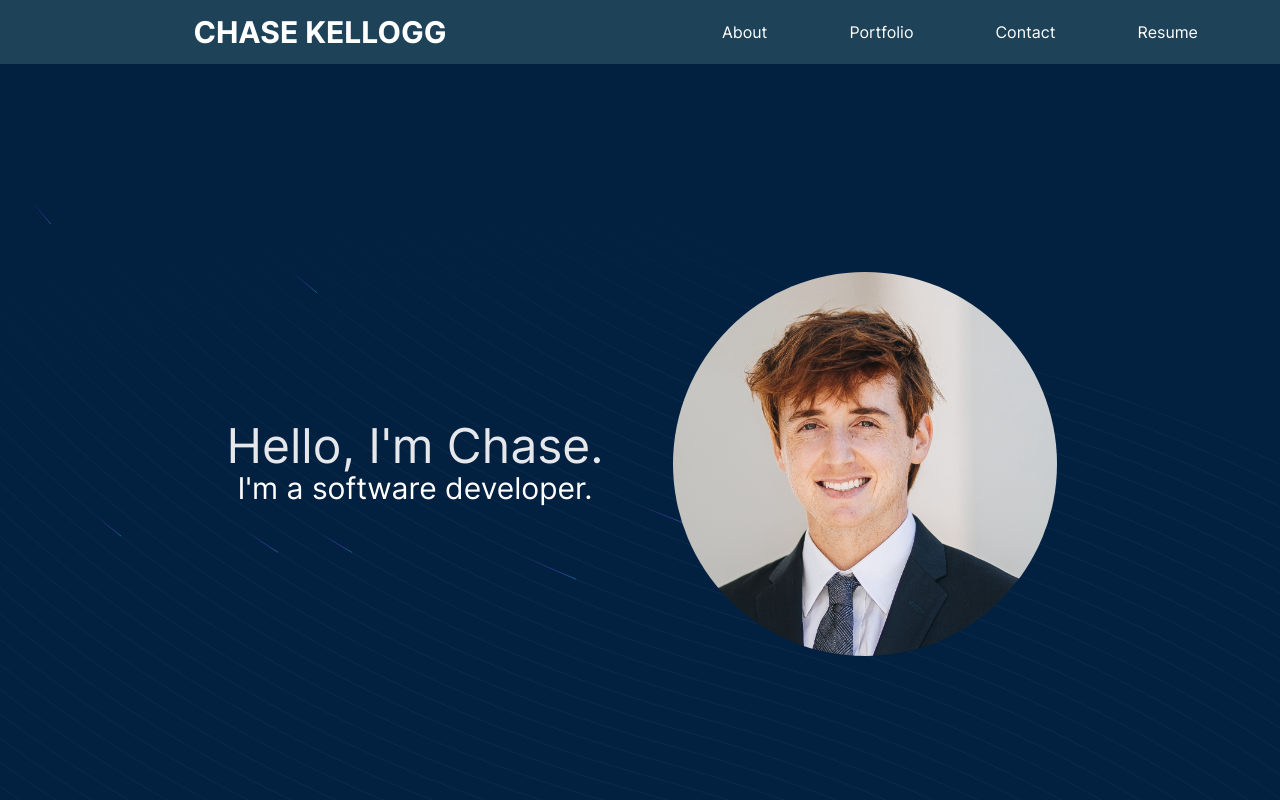
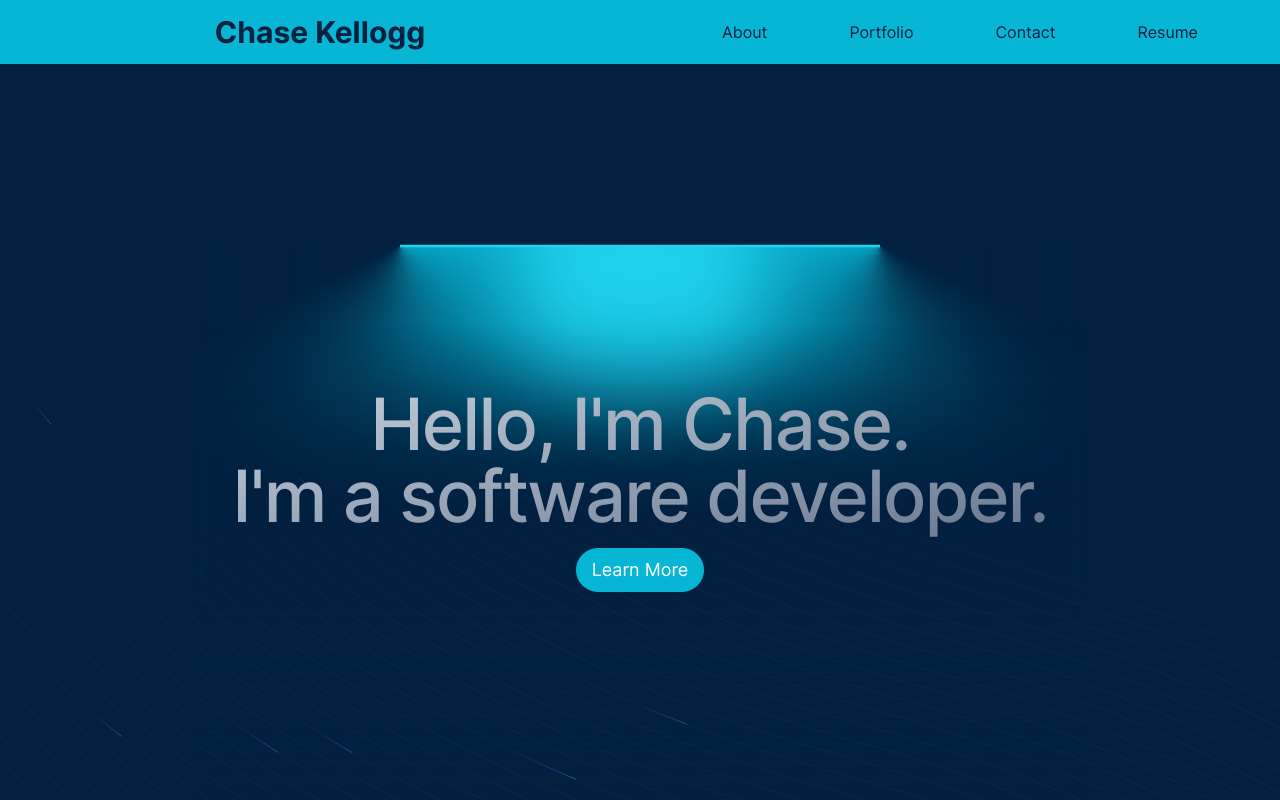
Before and after one commit to chasekellogg12/portfolio-site, a React (Create React App) app: page / in a window 1280 px wide. Shown: the top 800 px of the page. Built offline with nearby package versions, Linux system fonts and the light colour scheme.

Commit message:
added lamp to start

```diff
--- a/src/App.js
+++ b/src/App.js
@@ -10,29 +10,54 @@ import musicplayer from './assets/MusicPlayer.jpeg';
 import HDhs from './assets/HDHeadshot.jpg';
 import emorylane from './assets/EmoryLane.png';
 import predictingtraffic from './assets/PredictingTraffic.png';
+import { motion } from "framer-motion";
+import { LampContainer } from './components/LampContainer';
 
 function App() {
-  // have
+  const scrollTo = (sectionId) => {
+    const section = document.getElementById(sectionId);
+    if (section) {
+        section.scrollIntoView({ behavior: 'smooth' , block: 'start' });
+    }
+};
   return (
     <div id="main-container" className="relative min-h-screen bg-d-blue inter">
       <Navbar></Navbar>
-      <BackgroundBeams className="z-0"></BackgroundBeams>
+      <BackgroundBeams className="z-20"></BackgroundBeams>
 
-      <div className="flex-col items-center pt-16">
-        <section id="home" className="relative z-10 flex items-center justify-center w-full min-h-screen text-center">
-          <div className='w-[900px] flex justify-between bg-transparent'>
-            <div className='flex flex-col items-center justify-center w-1/2'>
-              <p className="w-full text-5xl text-gray-200">Hello, I'm Chase.</p>
-              <span className='w-full text-3xl text-white'>I'm a software developer.</span>
-            </div>
-            <div className='flex items-center justify-center w-1/2'>
-              <img src={HDhs} alt="Headshot" className="object-cover rounded-full h-96 w-96" />
-            </div>
+      <div className="flex-col items-center pt-36">
+        <section id="home" className="relative z-auto flex items-center justify-center w-full min-h-screen text-center">
+          <div className='w-[900px] flex justify-center bg-transparent items-center flex-col'>
+            <LampContainer className="justify-center bg-transparent">
+              <motion.h1
+                initial={{ opacity: 0.5, y: 100 }}
+                whileInView={{ opacity: 1, y: 0 }}
+                transition={{
+                  delay: 0.3,
+                  duration: 0.8,
+                  ease: "easeInOut",
+                }}
+                className="py-4 mt-8 text-4xl font-medium tracking-tight text-center text-transparent bg-gradient-to-br from-slate-300 to-slate-500 bg-clip-text md:text-7xl">
+                  Hello, I'm Chase. <br /> I'm a software developer. <br />
+              </motion.h1>
+              <motion.button
+                initial={{ opacity: 0.5, y: 100 }}
+                whileInView={{ opacity: 1, y: 0 }}
+                transition={{
+                  delay: 0.3,
+                  duration: 0.8,
+                  ease: "easeInOut",
+                }}
+                onClick={() => scrollTo('portfolio')}
+                className='z-40 items-center p-2 px-4 text-lg text-white rounded-full bg-cyan-500 hover:bg-cyan-800'>
+                  Learn More
+              </motion.button>
+            </LampContainer>
           </div>
         </section>
 
 
-        <section id="portfolio" className="relative z-10 flex items-center justify-center min-h-screen text-center bg-transparent scroll-m-24">
+        <section id="portfolio" className="relative z-40 flex items-center justify-center min-h-screen text-center bg-transparent scroll-m-24">
           <div className='flex-col items-center w-screen space-y-6'>
             <div>
               <h2 id="portfolio-title" className="text-3xl font-bold text-white">Portfolio</h2>
@@ -46,17 +71,17 @@ function App() {
           </div>
         </section>
 
-        <section id="contact" className="relative z-10 flex items-center justify-center min-h-screen text-center text-white bg-transparent">
-          <div className='space-y-4'>
+        <section id="contact" className="relative z-40 flex items-center justify-center min-h-screen text-center text-white bg-transparent">
+          <div className='space-y-6'>
             <h2 className="text-3xl font-bold">Contact Me</h2>
             <div className='flex-col items-center justify-center'>
-              <p>Feel free to shoot me an email at</p>
-              <p className='text-xl font-bold text-mint'>chasekellogg12@gmail.com</p>
+              <p>Feel free to shoot me a message via</p>
+              <p className='text-xl font-bold text-cyan-500'>chasekellogg12@gmail.com</p>
             </div>
             <h3>or</h3>
-            <div className='flex-col items-center justify-center'>
-              <p>Reach me through social media</p>
-              <a href="https://www.linkedin.com/in/chasekellogg/" target="_blank" rel="noopener noreferrer" className='text-xl font-bold text-l-blue'>
+            <div className='flex-col items-center justify-center h-full space-y-8'>
+
+              <a href="https://www.linkedin.com/in/chasekellogg/" target="_blank" rel="noopener noreferrer" className='p-2 px-4 mt-8 text-xl font-bold text-white rounded-full bg-cyan-500 hover:bg-cyan-800'>
                 LinkedIn
               </a>
             </div>
--- a/src/BackgroundBeams.js
+++ b/src/BackgroundBeams.js
@@ -60,12 +60,12 @@ export const BackgroundBeams = React.memo(
     return (
       <div
         className={cn(
-          "absolute  h-[200vh] w-screen inset-0  top-16 [mask-size:40px] [mask-repeat:no-repeat] flex items-center justify-center",
+          "absolute  h-[250vh] w-screen inset-0  top-16 [mask-size:40px] [mask-repeat:no-repeat] flex items-center justify-center",
           className
         )}
       >
         <svg
-          className="absolute z-0 w-screen h-[200vh] pointer-events-none "
+          className="absolute z-10 w-screen h-[250vh] pointer-events-none "
           width="100%"
           height="100%"
           viewBox="0 0 696 316"
--- /dev/null
+++ b/src/components/LampContainer.js
@@ -0,0 +1,76 @@
+import React from "react";
+import { motion } from "framer-motion";
+import { cn } from "../utils/cn";
+
+export const LampContainer = ({ children, className }) => {
+  return (
+    <div
+      className={cn(
+        "relative flex min-h-screen flex-col items-center justify-center overflow-hidden bg-d-blue w-full rounded-md",
+        className
+      )}
+    >
+      <div className="relative z-0 flex items-center justify-center flex-1 w-full scale-y-125 isolate ">
+        <motion.div
+          initial={{ opacity: 0.5, width: "15rem" }}
+          whileInView={{ opacity: 1, width: "30rem" }}
+          transition={{
+            delay: 0.3,
+            duration: 0.8,
+            ease: "easeInOut",
+          }}
+          style={{
+            backgroundImage: `conic-gradient(var(--conic-position), var(--tw-gradient-stops))`,
+          }}
+          className="absolute inset-auto right-1/2 h-56 overflow-visible w-[30rem] bg-gradient-conic from-cyan-500 via-transparent to-transparent text-white [--conic-position:from_70deg_at_center_top]"
+        >
+          <div className="absolute  w-[100%] left-0 bg-d-blue h-40 bottom-0 z-30 [mask-image:linear-gradient(to_top,white,transparent)]" />
+          <div className="absolute  w-40 h-[100%] left-0 bg-d-blue  bottom-0 z-30 [mask-image:linear-gradient(to_right,white,transparent)]" />
+        </motion.div>
+        <motion.div
+          initial={{ opacity: 0.5, width: "15rem" }}
+          whileInView={{ opacity: 1, width: "30rem" }}
+          transition={{
+            delay: 0.3,
+            duration: 0.8,
+            ease: "easeInOut",
+          }}
+          style={{
+            backgroundImage: `conic-gradient(var(--conic-position), var(--tw-gradient-stops))`,
+          }}
+          className="absolute inset-auto left-1/2 h-56 w-[30rem] bg-gradient-conic from-transparent via-transparent to-cyan-500 text-white [--conic-position:from_290deg_at_center_top]"
+        >
+          <div className="absolute  w-40 h-[100%] right-0 bg-d-blue  bottom-0 z-30 [mask-image:linear-gradient(to_left,white,transparent)]" />
+          <div className="absolute  w-[100%] right-0 bg-d-blue h-40 bottom-0 z-30 [mask-image:linear-gradient(to_top,white,transparent)]" />
+        </motion.div>
+        <div className="absolute w-full h-48 scale-x-150 translate-y-12 top-1/2 bg-d-blue blur-2xl"></div>
+        <div className="absolute z-40 w-full h-48 bg-transparent top-1/2 opacity-10 backdrop-blur-md"></div>
+        <div className="absolute inset-auto z-40 h-36 w-[28rem] -translate-y-1/2 rounded-full bg-transparent opacity-50 blur-3xl"></div>
+        <motion.div
+          initial={{ width: "8rem" }}
+          whileInView={{ width: "16rem" }}
+          transition={{
+            delay: 0.3,
+            duration: 0.8,
+            ease: "easeInOut",
+          }}
+          className="absolute inset-auto z-30 h-36 w-64 -translate-y-[6rem] rounded-full bg-cyan-400 blur-2xl"
+        ></motion.div>
+        <motion.div
+          initial={{ width: "15rem" }}
+          whileInView={{ width: "30rem" }}
+          transition={{
+            delay: 0.3,
+            duration: 0.8,
+            ease: "easeInOut",
+          }}
+          className="absolute inset-auto z-40 h-0.5 w-[30rem] -translate-y-[7rem] bg-cyan-400 "
+        ></motion.div>
+        <div className="absolute inset-auto z-30 h-44 w-full -translate-y-[12.5rem] bg-d-blue "></div>
+      </div>
+      <div className="relative z-20 flex flex-col items-center h-full px-5 py-8 -translate-y-80">
+        {children}
+      </div>
+    </div>
+  );
+};
--- a/src/components/Navbar.js
+++ b/src/components/Navbar.js
@@ -6,13 +6,30 @@ function Navbar() {
         }
     };
     return (
-        <div id='navbar' className='fixed inset-x-0 top-0 z-40 h-16 text-white bg-teal'>
+        <div id='navbar' className='fixed inset-x-0 top-0 z-50 h-16 text-center text-d-blue bg-cyan-500'>
             <div className='flex items-center justify-between w-full h-full'>
                 <div id='home-button' className='flex justify-center w-1/2'>
-                    <button onClick={() => scrollToSection('home')} className='text-3xl font-bold text-white'>CHASE KELLOGG</button>
+                    <button
+                        className="text-3xl font-bold "
+                        onClick={() => {
+                            window.scrollTo({
+                                top: 0,
+                                behavior: 'smooth'
+                            });
+                            }}>
+                            Chase Kellogg
+                    </button>
                 </div>
                 <div id='info-buttons' className='flex w-1/2 justify-evenly'>
-                    <button onClick={() => scrollToSection('home')}>About</button>
+                    <button
+                        onClick={() => {
+                            window.scrollTo({
+                                top: 0,
+                                behavior: 'smooth'
+                            });
+                            }}>
+                            About
+                    </button>
                     <button onClick={() => scrollToSection('portfolio')}>Portfolio</button>
                     <button onClick={() => scrollToSection('contact')}>Contact</button>
                     <button>Resume</button>
```
